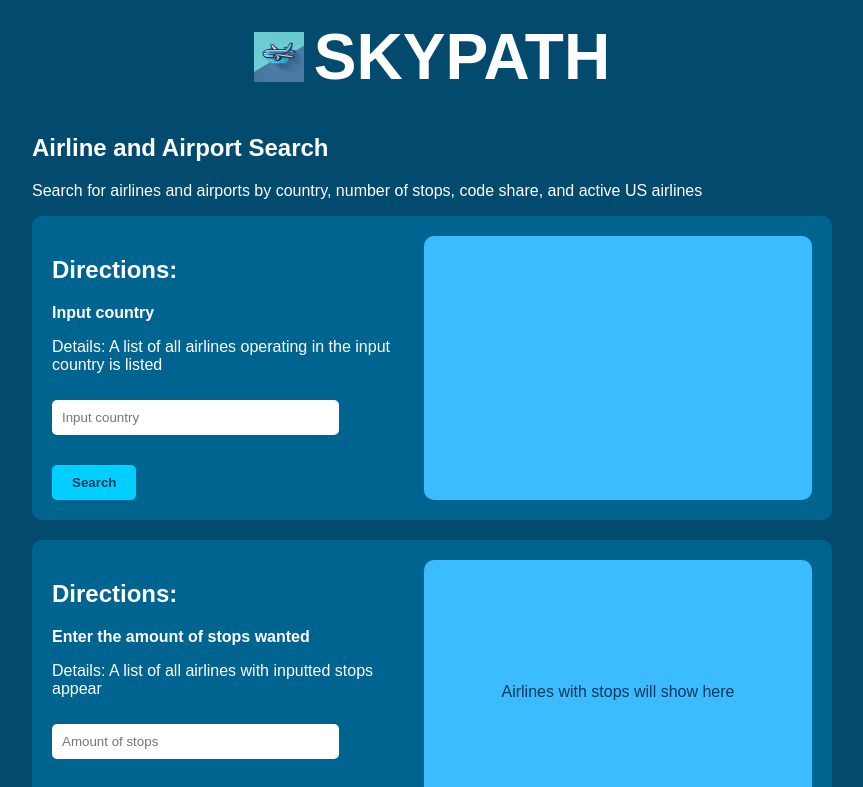
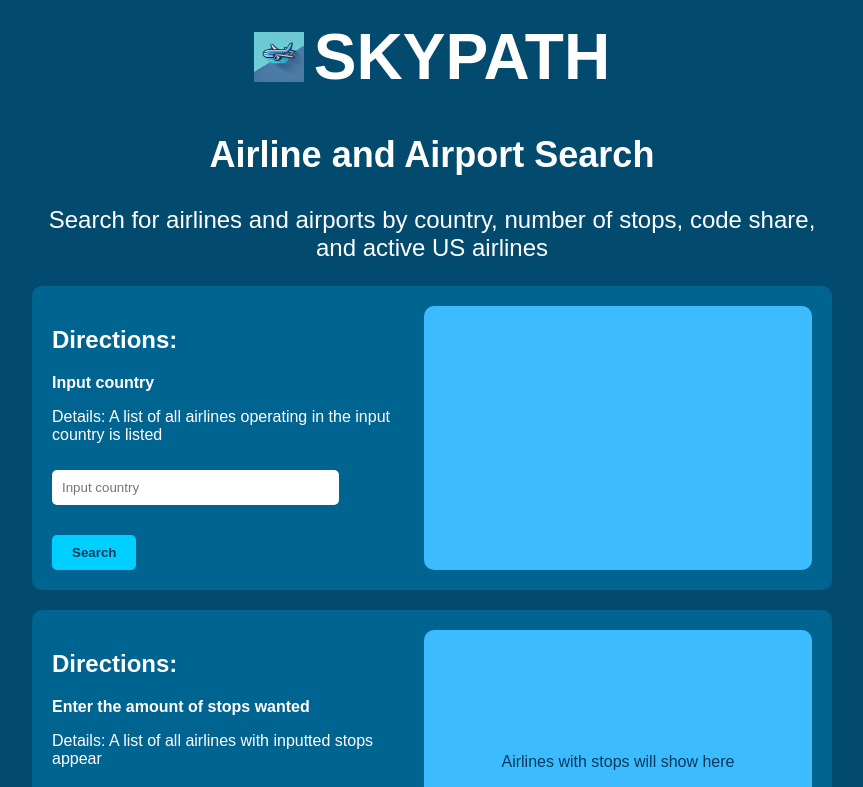
Before and after one commit to BiniamGashaw/SkyPath, a React (Create React App) app in the folder skypath-ui/: page / in a window 1280 px wide. Shown: the top 787 px of the page, without its empty margins (208-1071 px from the left). Built offline with nearby package versions, Linux system fonts and the light colour scheme.

Commit message:
centered middle text

```diff
--- a/skypath-ui/src/App.css
+++ b/skypath-ui/src/App.css
@@ -87,3 +87,9 @@ body {
   justify-content: center;
   text-align: center;
 }
+.category {
+  font-size: 1.5rem;
+  margin-bottom: 10px;
+  justify-content: center;
+  text-align: center;
+}
```
